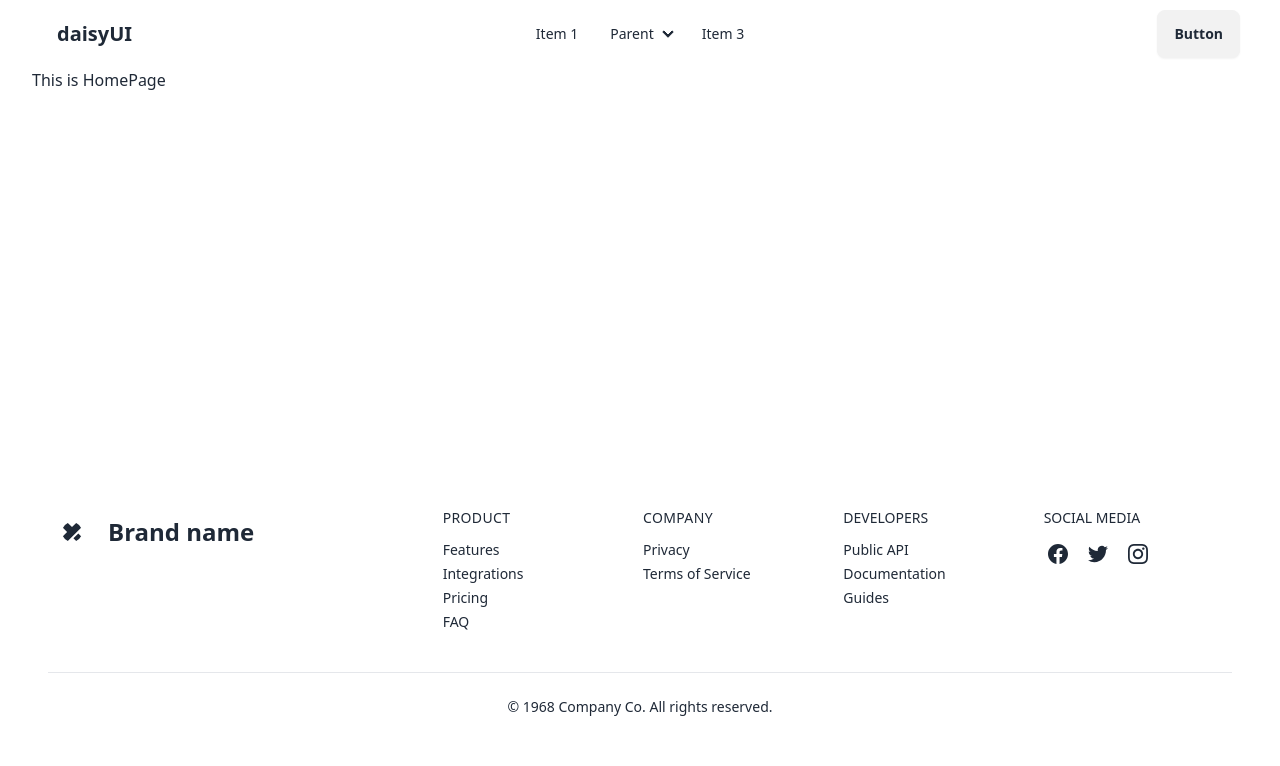
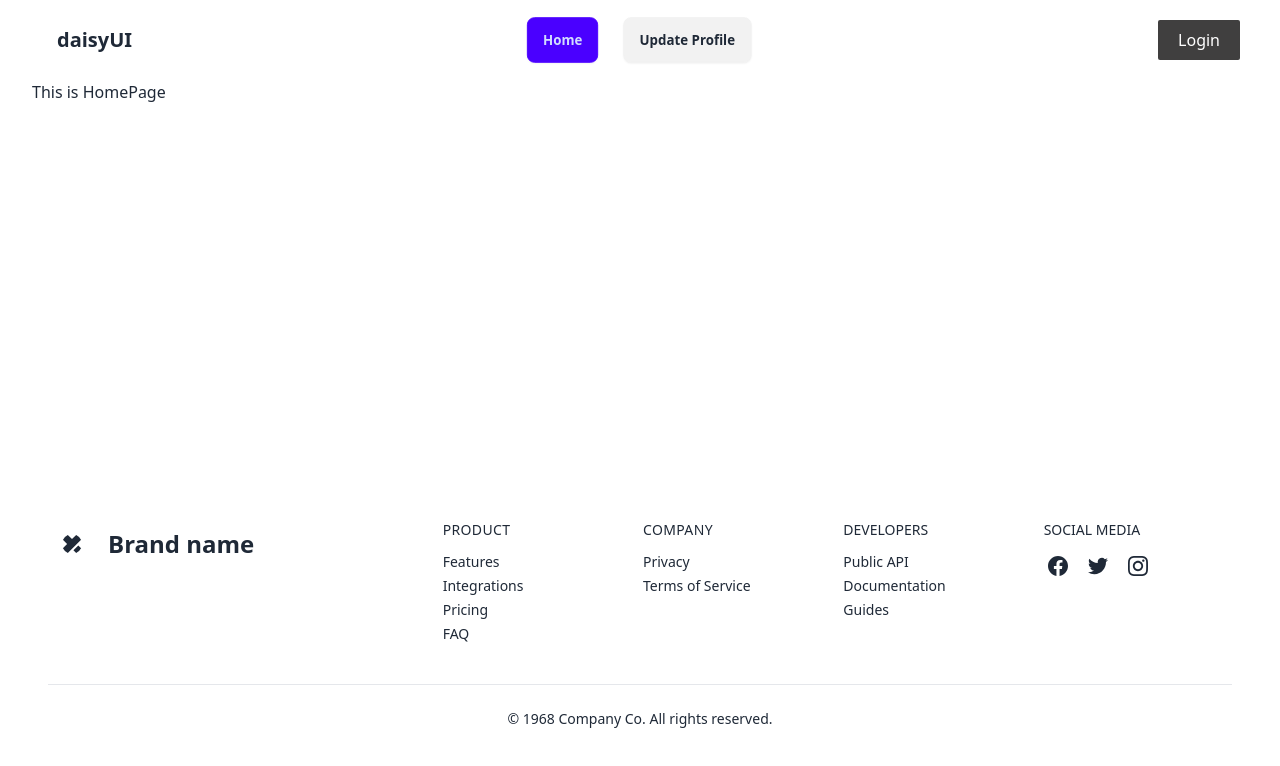
Before and after one commit to rafizul896/DwellingHub, a React (Vite) app: page / in a window 1280 px wide. Shown: the top 766 px of the page. Built offline with nearby package versions, Linux system fonts and the light colour scheme.

Commit message:
first commit

```diff
--- a/package.json
+++ b/package.json
@@ -10,8 +10,10 @@
     "preview": "vite preview"
   },
   "dependencies": {
+    "firebase": "^10.10.0",
     "localforage": "^1.10.0",
     "match-sorter": "^6.3.4",
+    "prop-types": "^15.8.1",
     "react": "^18.2.0",
     "react-dom": "^18.2.0",
     "react-router-dom": "^6.22.3",
--- /dev/null
+++ b/src/Firebase/firebase.init.js
@@ -0,0 +1,17 @@
+import { initializeApp } from "firebase/app";
+import { getAuth } from "firebase/auth";
+
+// Your web app's Firebase configuration
+const firebaseConfig = {
+    apiKey: import.meta.env.local.VITE_APIKEY,
+    authDomain: import.meta.env.local.VITE_AUTHDOMAIN,
+    projectId: import.meta.env.local.VITE_PROJECTID,
+    storageBucket: import.meta.env.local.VITE_STORAGEBUCKET,
+    messagingSenderId: import.meta.env.local.VITE_MESSAGINGSENDERID,
+    appId: import.meta.env.local.VITE_APPID,
+};
+
+// Initialize Firebase
+const app = initializeApp(firebaseConfig);
+const auth = getAuth(app)
+export default auth;
--- a/src/main.jsx
+++ b/src/main.jsx
@@ -3,9 +3,12 @@ import ReactDOM from 'react-dom/client'
 import './index.css'
 import { RouterProvider } from "react-router-dom";
 import routes from './routes/Routes.jsx';
+import AuthProvider from './providers/AuthProvider.jsx';
 
 ReactDOM.createRoot(document.getElementById('root')).render(
   <React.StrictMode>
+    <AuthProvider>
     <RouterProvider router={routes}></RouterProvider>
+    </AuthProvider>
   </React.StrictMode>,
 )
--- /dev/null
+++ b/src/pages/Login.jsx
@@ -0,0 +1,39 @@
+const Login = () => {
+    const handleLogin = (e) => {
+
+    }
+    return (
+        <div className="hero min-h-[90vh] p-0">
+                <div className="hero-content md:w-1/2 flex-col bg-base-100 shadow-2xl border md:p-10 px-0 py-10">
+                    <div className="text-center lg:text-left">
+                        <h1 className="text-4xl font-bold">Login now!</h1>
+                    </div>
+                    <div className="card shrink-0 w-full max-w-sm">
+                        <form onSubmit={handleLogin} className="card-body">
+                            <div className="form-control">
+                                <label className="label">
+                                    <span className="label-text">Email</span>
+                                </label>
+                                <input type="email" name="email" placeholder="Enter your email address" className="input input-bordered bg-base-200" required />
+                            </div>
+                            <div className="form-control">
+                                <label className="label">
+                                    <span className="label-text">Password</span>
+                                </label>
+                                <input type="password" name="password" placeholder="Enter your password" className="input input-bordered bg-base-200" required />
+                                <label className="label">
+                                    <a href="#" className="label-text-alt link link-hover">Forgot password?</a>
+                                </label>
+                            </div>
+                            <div className="form-control mt-6">
+                                <button type="submit" className="btn text-white hover:btn-info bg-[#403F3F] ">Login</button>
+                            </div>
+                            <p className="text-sm mt-2 text-center">Dont’t Have An Account ? <Link to="/register" className="text-orange-700 font-medium">Register</Link></p>
+                        </form>
+                    </div>
+                </div>
+            </div>
+    );
+};
+
+export default Login;
--- /dev/null
+++ b/src/pages/Register.jsx
@@ -0,0 +1,9 @@
+const Register = () => {
+    return (
+        <div>
+
+        </div>
+    );
+};
+
+export default Register;
--- a/src/pages/Shared/Navbar.jsx
+++ b/src/pages/Shared/Navbar.jsx
@@ -1,4 +1,16 @@
+import { useContext } from "react";
+import { Link, NavLink } from "react-router-dom";
+import { AuthContext } from "../../providers/AuthProvider";
+
 const Navbar = () => {
+    const { user,logOut } = useContext(AuthContext)
+    const handleLogOut = () => {
+        logOut()
+    }
+    const links = <>
+        <li><NavLink to="/" className={({ isActive }) => isActive ? "btn btn-primary" : "btn"}>Home</NavLink></li>
+        <li><NavLink to="/updateProfile" className={({ isActive }) => isActive ? "btn btn-primary" : "btn"}>Update Profile</NavLink></li>
+    </>
     return (
         <div className="navbar bg-base-100">
             <div className="navbar-start">
@@ -7,39 +19,36 @@ const Navbar = () => {
                         <svg xmlns="http://www.w3.org/2000/svg" className="h-5 w-5" fill="none" viewBox="0 0 24 24" stroke="currentColor"><path strokeLinecap="round" strokeLinejoin="round" strokeWidth="2" d="M4 6h16M4 12h8m-8 6h16" /></svg>
                     </div>
                     <ul tabIndex={0} className="menu menu-sm dropdown-content mt-3 z-[1] p-2 shadow bg-base-100 rounded-box w-52">
-                        <li><a>Item 1</a></li>
-                        <li>
-                            <a>Parent</a>
-                            <ul className="p-2">
-                                <li><a>Submenu 1</a></li>
-                                <li><a>Submenu 2</a></li>
-                            </ul>
-                        </li>
-                        <li><a>Item 3</a></li>
+                        {links}
                     </ul>
                 </div>
                 <a className="btn btn-ghost text-xl">daisyUI</a>
             </div>
             <div className="navbar-center hidden lg:flex">
-                <ul className="menu menu-horizontal px-1">
-                    <li><a>Item 1</a></li>
-                    <li>
-                        <details>
-                            <summary>Parent</summary>
-                            <ul className="p-2">
-                                <li><a>Submenu 1</a></li>
-                                <li><a>Submenu 2</a></li>
-                            </ul>
-                        </details>
-                    </li>
-                    <li><a>Item 3</a></li>
+                <ul className="menu menu-horizontal px-1 flex gap-5">
+                    {links}
                 </ul>
             </div>
             <div className="navbar-end">
-                <a className="btn">Button</a>
+                {
+                    user ?
+                        <div>
+                            <p>userName</p>
+                            <div className="avatar">
+                                <button onClick={handleLogOut}  className="w-24 rounded-full ring ring-primary ring-offset-base-100 ring-offset-2">
+                                    <img src="https://daisyui.com/images/stock/photo-1534528741775-53994a69daeb.jpg" />
+                                </button>
+                                {/* <button className="py-2 px-5 bg-[#403F3F] text-white rounded-sm">Sign_Out</button> */}
+                            </div>
+                        </div>
+                        :
+                        <Link to="/login">
+                            <button className="py-2 px-5 bg-[#403F3F] text-white rounded-sm">Login</button>
+                        </Link>
+                }
             </div>
         </div>
     );
 };
 
-export default Navbar;
+export default Navbar
--- /dev/null
+++ b/src/pages/UpdateProfile.jsx
@@ -0,0 +1,9 @@
+const UpdateProfile = () => {
+    return (
+        <div>
+            <h1>This is Update Profile section</h1>
+        </div>
+    );
+};
+
+export default UpdateProfile;
--- a/src/providers/AuthProvider.jsx
+++ b/src/providers/AuthProvider.jsx
@@ -1,9 +1,23 @@
-const AuthProvider = () => {
+import PropTypes from 'prop-types';
+import { createContext, useState } from "react";
+
+export const AuthContext = createContext(null);
+
+const AuthProvider = ({children}) => {
+    const [user,setUser] = useState(null);
+    const authInfo = {
+        user,
+
+    }
     return (
-        <div>
-
-        </div>
+        <AuthContext.Provider value={authInfo}>
+            {children}
+        </AuthContext.Provider>
     );
 };
 
+AuthProvider.propTypes = {
+    children: PropTypes.node
+}
+
 export default AuthProvider;
```
Also changed, not shown: src/routes/Routes.jsx (+9 -2 lines), 1 other file (tests, documents, lock files or other folders).
